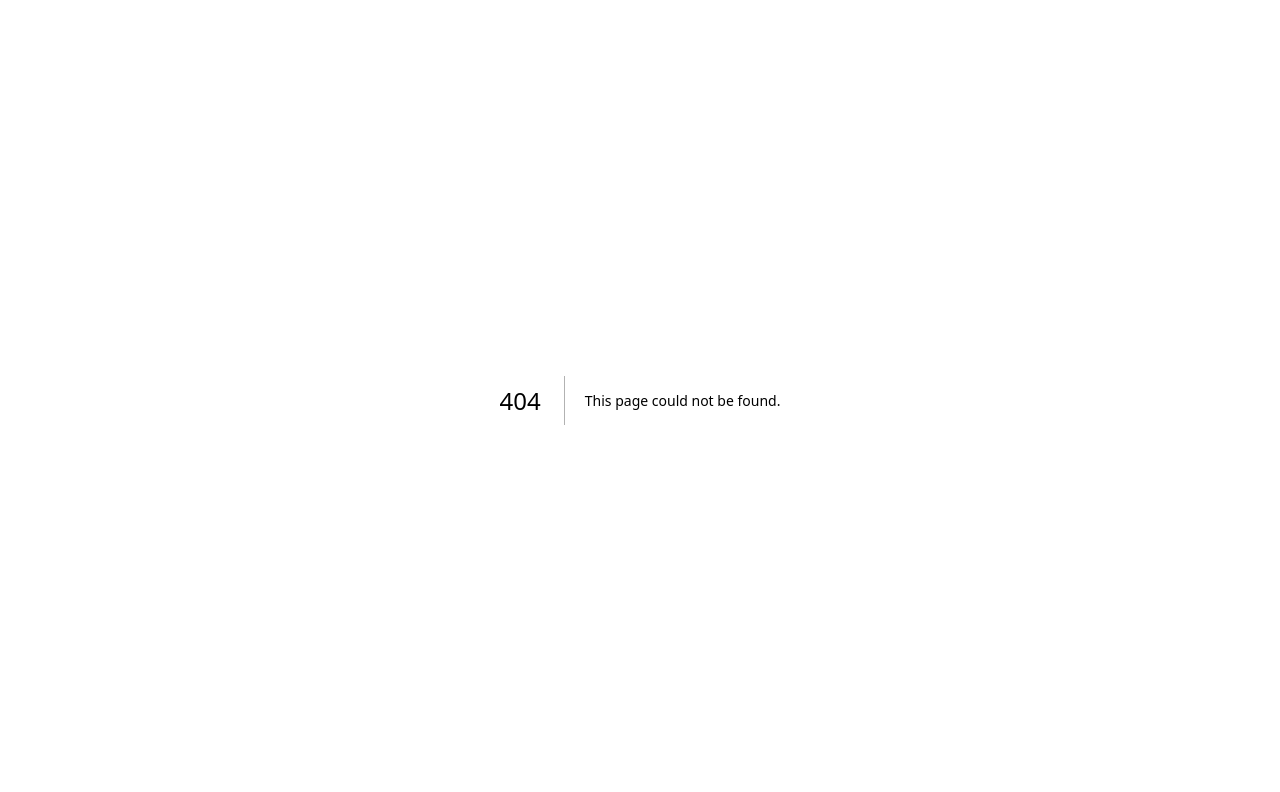
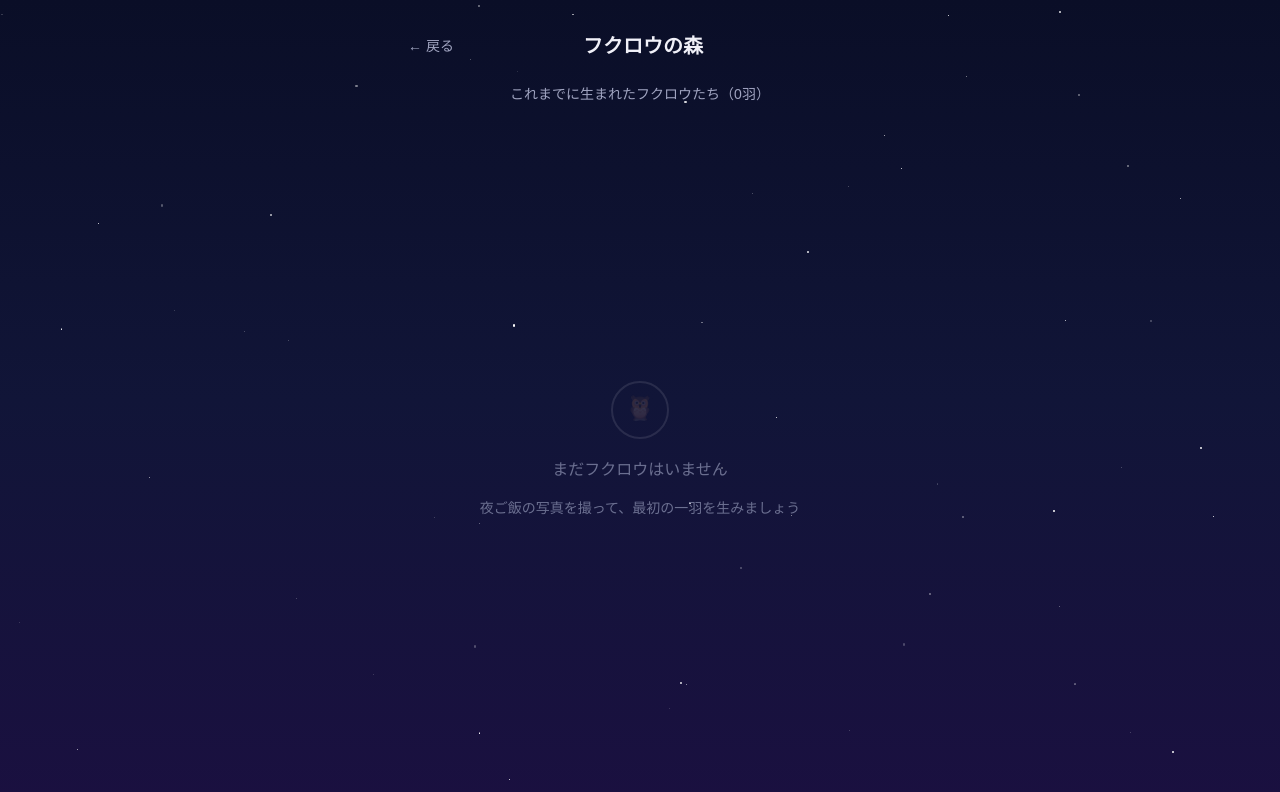
Before and after one commit to cog-pr/progate_owl, a Next.js app: page /forest in a window 1280 px wide. Before the commit this address had no page. Shown: the top 792 px of the page. Built offline with nearby package versions, Linux system fonts and the light colour scheme; a web font is replaced by a local one.

Commit message:
Add files via upload

```diff
--- /dev/null
+++ b/app/forest/page.tsx
@@ -0,0 +1,45 @@
+"use client";
+
+import { useEffect, useState, useCallback } from "react";
+import { useRouter } from "next/navigation";
+import StarBackground from "../components/StarBackground";
+import HistoryScreen from "../components/HistoryScreen";
+
+interface OwlRecord {
+  date: string;
+  imageUrl: string;
+  labels: string[];
+  message: string;
+}
+
+function loadHistory(): OwlRecord[] {
+  try {
+    const raw = localStorage.getItem("owlHistory");
+    return raw ? JSON.parse(raw) : [];
+  } catch {
+    return [];
+  }
+}
+
+export default function ForestPage() {
+  const router = useRouter();
+  const [history, setHistory] = useState<OwlRecord[]>([]);
+
+  useEffect(() => {
+    setHistory(loadHistory());
+  }, []);
+
+  const handleGoTop = useCallback(() => {
+    router.push("/");
+  }, [router]);
+
+  return (
+    <div className="relative flex flex-col flex-1 min-h-dvh">
+      <StarBackground />
+
+      <main className="relative z-10 flex flex-col flex-1 w-full max-w-lg mx-auto">
+        <HistoryScreen history={history} onGoTop={handleGoTop} />
+      </main>
+    </div>
+  );
+}
--- a/app/page.tsx
+++ b/app/page.tsx
@@ -1,14 +1,14 @@
 "use client";
 
 import { useState, useCallback, useEffect } from "react";
+import { useRouter } from "next/navigation";
 import StarBackground from "./components/StarBackground";
 import TopScreen from "./components/TopScreen";
 import CaptureScreen from "./components/CaptureScreen";
 import LoadingScreen from "./components/LoadingScreen";
 import ResultScreen from "./components/ResultScreen";
-import HistoryScreen from "./components/HistoryScreen";
 
-type Screen = "top" | "capture" | "loading" | "result" | "history";
+type Screen = "top" | "capture" | "loading" | "result";
 
 interface OwlRecord {
   date: string;
@@ -23,7 +23,6 @@ interface OwlResult {
   message: string;
 }
 
-// ── Helpers ──────────────────────────────────────────
 function getTodayStr(): string {
   const now = new Date();
   const y = now.getFullYear();
@@ -70,49 +69,45 @@ function hasGeneratedTodayCheck(): boolean {
   }
 }
 
-// ── Main Component ───────────────────────────────────
 export default function Home() {
+  const router = useRouter();
+
   const [screen, setScreen] = useState<Screen>("top");
   const [hasGeneratedToday, setHasGeneratedToday] = useState(false);
   const [history, setHistory] = useState<OwlRecord[]>([]);
   const [currentResult, setCurrentResult] = useState<OwlRecord | null>(null);
   const [error, setError] = useState<string | null>(null);
 
-  // Initialize from localStorage
   useEffect(() => {
     setHasGeneratedToday(hasGeneratedTodayCheck());
     setHistory(loadHistory());
+
     const todayResult = loadTodayResult();
     if (todayResult) {
       setCurrentResult(todayResult);
     }
   }, []);
 
-  // Navigate to capture
   const handleStartCapture = useCallback(() => {
     setScreen("capture");
     setError(null);
   }, []);
 
-  // View today's owl (already generated)
   const handleViewTodayOwl = useCallback(() => {
     if (currentResult) {
       setScreen("result");
     }
   }, [currentResult]);
 
-  // Navigate to history
   const handleShowHistory = useCallback(() => {
-    setScreen("history");
-  }, []);
+    router.push("/forest");
+  }, [router]);
 
-  // Navigate to top
   const handleGoTop = useCallback(() => {
     setScreen("top");
     setError(null);
   }, []);
 
-  // Submit photo and generate owl
   const handleSubmitPhoto = useCallback(async (file: File) => {
     setScreen("loading");
     setError(null);
@@ -140,12 +135,11 @@ export default function Home() {
         message: data.message,
       };
 
-      // Save to localStorage
       saveTodayResult(record);
+
       const updatedHistory = [...loadHistory(), record];
       saveHistory(updatedHistory);
 
-      // Update state
       setCurrentResult(record);
       setHistory(updatedHistory);
       setHasGeneratedToday(true);
@@ -161,6 +155,8 @@ export default function Home() {
 
   return (
     <div className="relative flex flex-col flex-1 min-h-dvh">
+      <StarBackground />
+
       <main className="relative z-10 flex flex-col flex-1 w-full max-w-lg mx-auto">
         {screen === "top" && (
           <TopScreen
@@ -213,13 +209,7 @@ export default function Home() {
             onShowHistory={handleShowHistory}
           />
         )}
-
-        {screen === "history" && (
-          <HistoryScreen history={history} onGoTop={handleGoTop} />
-        )}
       </main>
-
-      <StarBackground />
     </div>
   );
 }
```
